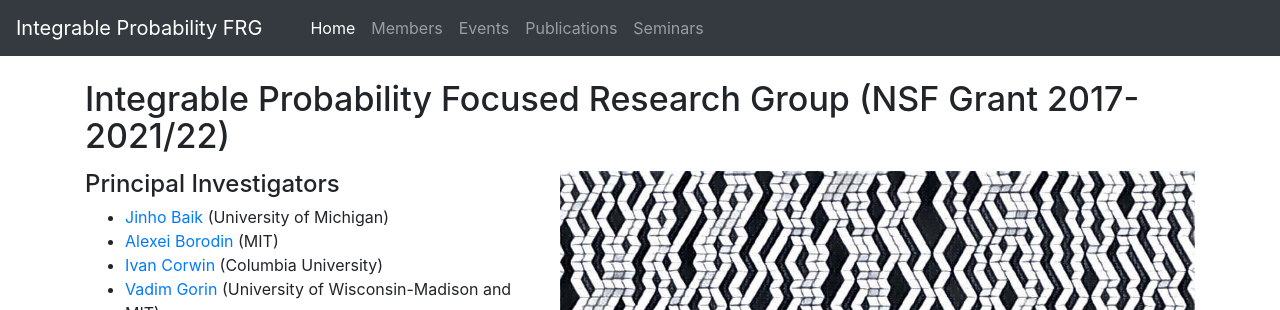
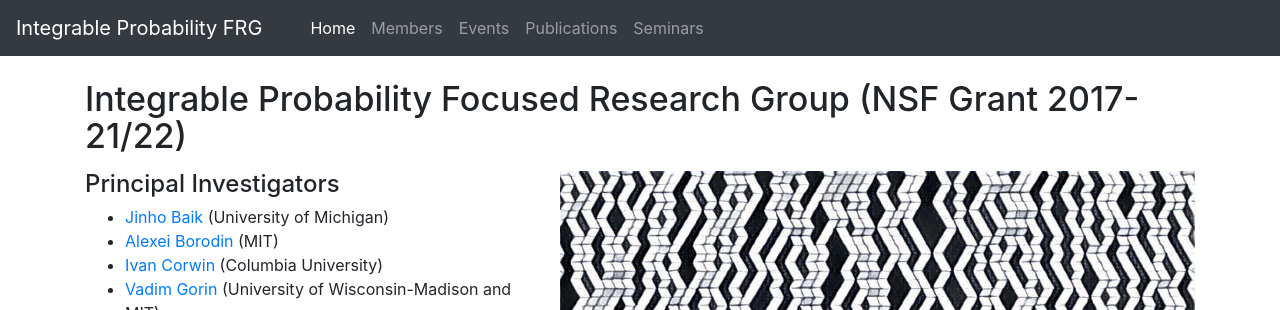
Before and after one commit to int-prob/int-prob-code, a Jekyll site: the page built from index.html, in a window 1280 px wide. Shown: the top 310 px of the page. Built offline with Jekyll 4.4.1, drawn with Linux system fonts in a browser that asks for light colours; nearby versions of some CDN libraries; comment, search, counter and statistics services are not loaded.

Commit message:
Update index.html

```diff
--- a/index.html
+++ b/index.html
@@ -6,8 +6,8 @@
 nav_id: Home
 ---
 
-<h1 class="hidden-sm-down mb-3">Integrable Probability Focused Research Group (NSF Grant 2017-2021/22)</h1>
-<h2 class="hidden-md-up mb-3">Integrable Probability Focused Research Group (NSF Grant 2017-2021/22)</h2>
+<h1 class="hidden-sm-down mb-3">Integrable Probability Focused Research Group (NSF Grant 2017-21/22)</h1>
+<h2 class="hidden-md-up mb-3">Integrable Probability Focused Research Group (NSF Grant 2017-21/22)</h2>
 
 
 <div class="row">
```
